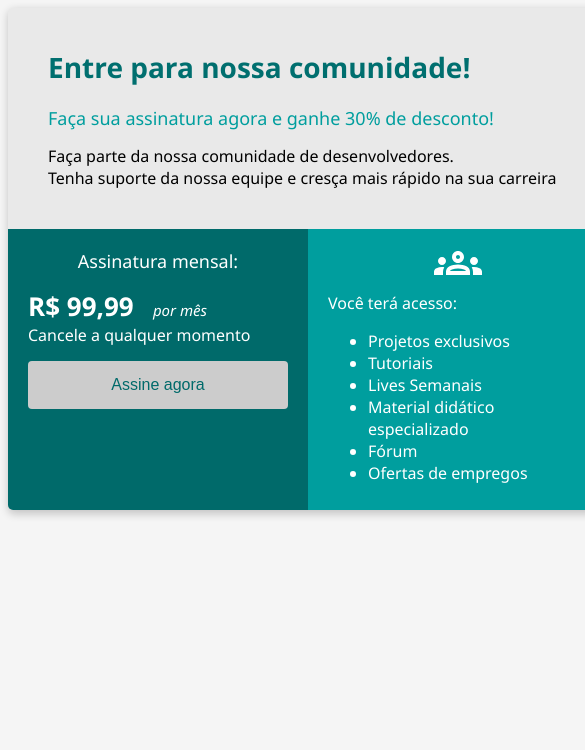
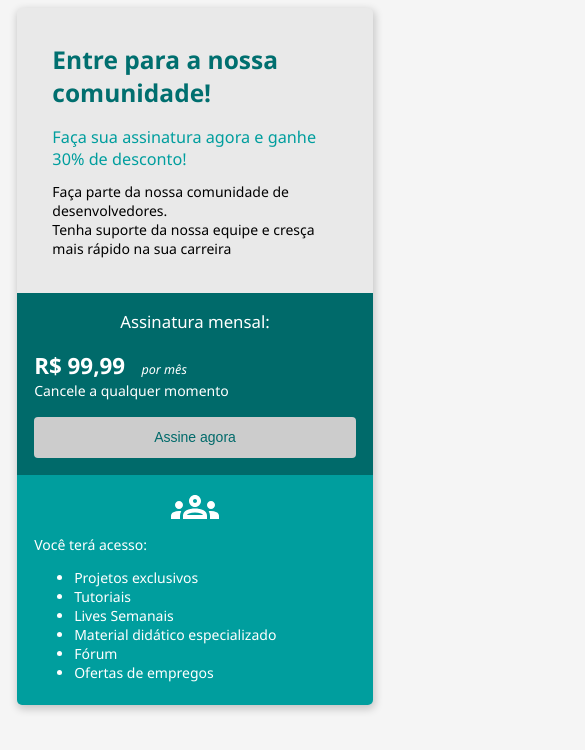
Before and after one commit to a-devrepo/bootcamp-modulo2, a plain HTML site: page index.html in a window 390 px wide. Shown: the top 750 px of the page, 585 px wide, since content can reach past the window. Drawn offline with Linux system fonts and the light colour scheme.

Commit message:
Closes #6 - @media screen

```diff
--- a/index.html
+++ b/index.html
@@ -21,7 +21,7 @@
         }
 
         .header {
-            padding: 40px;
+            padding: 2.5rem;
         }
 
         .flex-container {
@@ -31,58 +31,58 @@
 
         .header-title {
             color: #006f6f;
-            font-size: 28px;
+            font-size: 1.75rem;
             font-weight: 700;
-            margin-bottom: 20px;
+            margin-bottom: 1.2rem;
         }
 
         .header-subtitle {
             color: #009E9E;
-            font-size: 18px;
+            font-size: 1.16rem;
             font-weight: 500;
-            margin-bottom: 15px;
+            margin-bottom: 0.9rem;
         }
 
         .col-1 {
             background-color: #006A6A;
             width: 50%;
-            padding: 20px;
+            padding: 1.2rem;
             color: #FFFFFF;
         }
 
         .col-2 {
             background-color: #009E9E;
             width: 50%;
-            padding: 10px 20px;
+            padding: 0.6rem 1.2rem;
             color: #FFFFFF;
         }
 
         .subscription-title {
-            font-size: 18px;
+            font-size: 1.2rem;
             text-align: center;
-            margin-bottom: 15px;
+            margin-bottom: 1.2rem;
         }
 
         .price {
-            font-size: 26px;
+            font-size: 1.6rem;
             font-weight: 600;
         }
 
         .month {
-            font-size: 15px;
+            font-size: 0.9rem;
             font-style: italic;
-            margin-left: 15px;
+            margin-left: 0.9rem;
         }
 
         .button {
             width: 100%;
-            padding: 15px 32px;
+            padding: 0.9rem 2rem;
             color: #006A6A;
             background-color: #CCC;
-            font-size: 16px;
+            font-size: 1rem;
             border-radius: 4px;
             border: none;
-            margin-top: 15px;
+            margin-top: 1.2rem;
             cursor: pointer;
         }
 
@@ -93,13 +93,35 @@
         .image-group {
             text-align: center;
         }
+
+        @media screen and (max-width: 620px) {
+            html {
+                font-size: 14px;
+            }
+
+            .flex-container {
+                flex-direction: column;
+            }
+
+            .col-1,
+            .col-2 {
+                width: 100%;
+                box-sizing: border-box;
+            }
+
+            .container {
+                width: 95%;
+            }
+
+
+        }
     </style>
 </head>
 
 <body>
     <div class="container">
         <div class="header">
-            <div class="header-title">Entre para nossa comunidade!</div>
+            <div class="header-title">Entre para a nossa comunidade!</div>
             <div class="header-subtitle">Faça sua assinatura agora e ganhe 30% de desconto!</div>
             <div>Faça parte da nossa comunidade de desenvolvedores. <br>
                 Tenha suporte da nossa equipe e cresça mais rápido na sua carreira</div>
```
